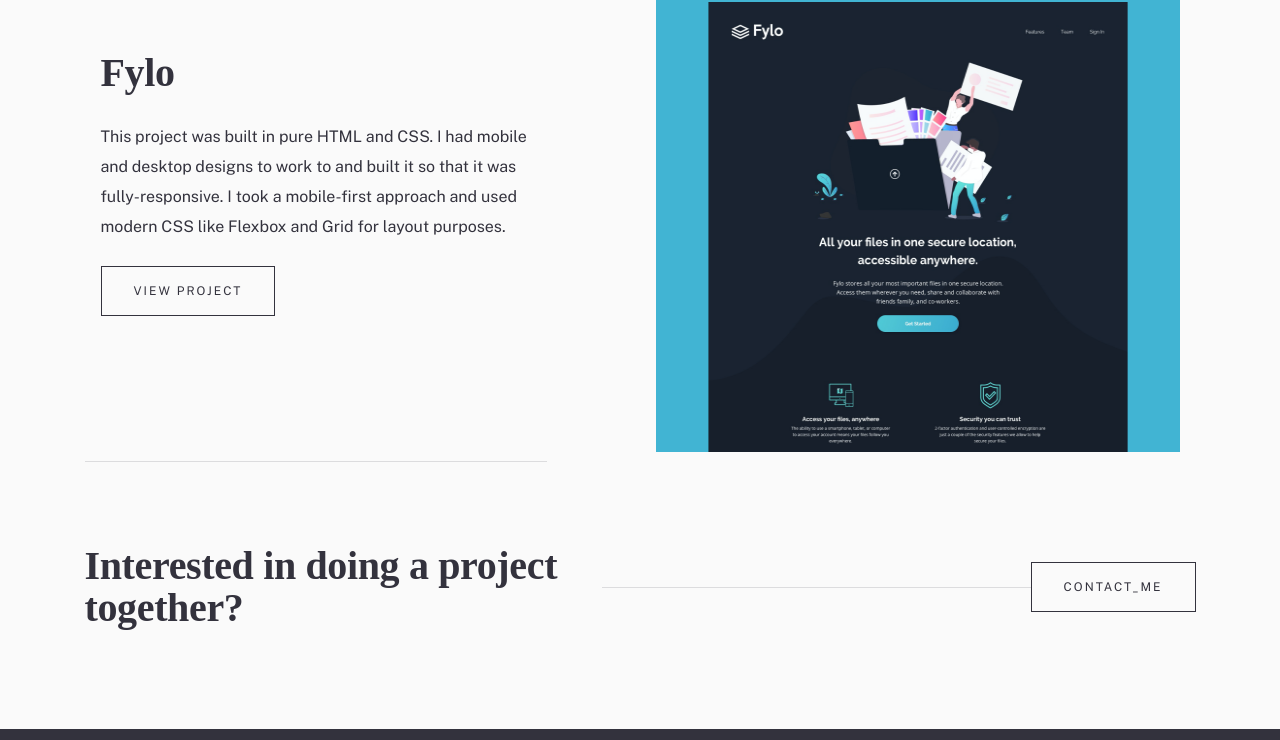
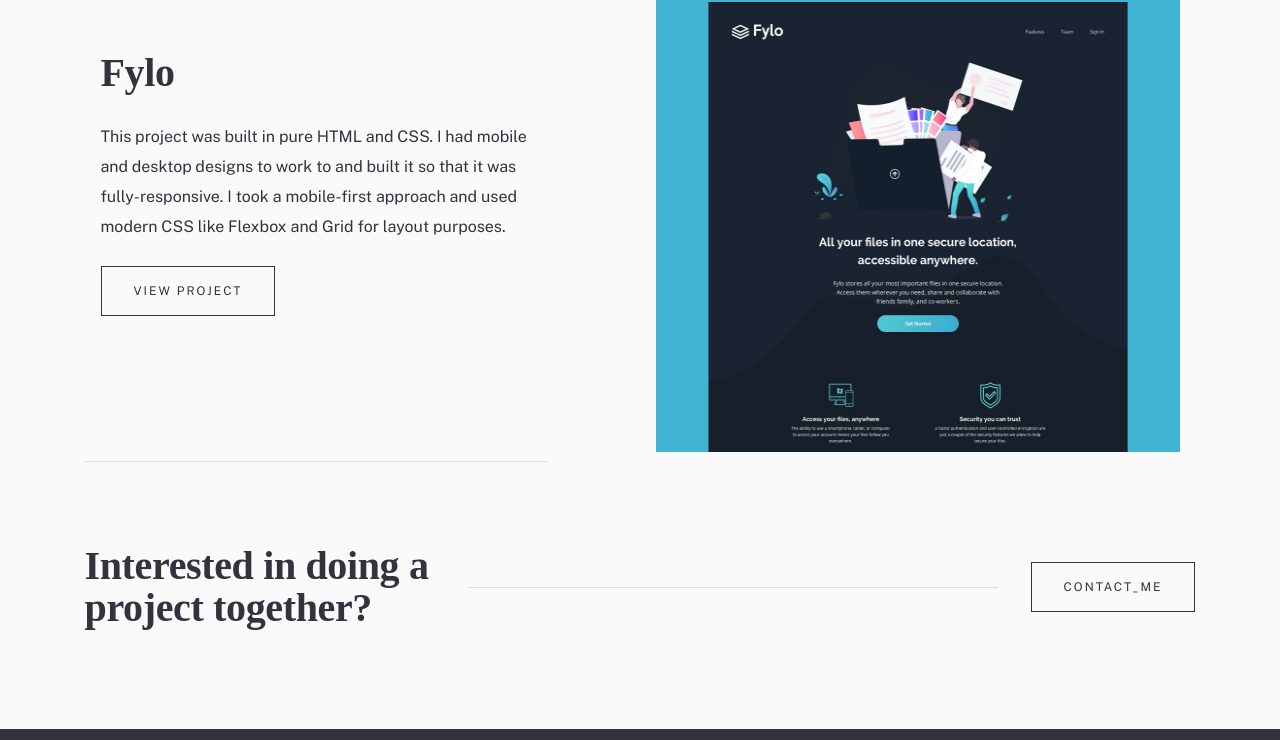
Before and after one commit to abdurahmon97v/MIN, a plain HTML site: page port.html in a window 1280 px wide. Shown: the part 1998-2738 px from the top of the page. Drawn offline with nearby package versions, Linux system fonts and the light colour scheme; a web font is replaced by a local one.

Commit message:
port-bags

```diff
--- a/css/port.css
+++ b/css/port.css
@@ -115,3 +115,6 @@
     display: none;
   }
 }
+.contact__title{
+  max-width: 350px;
+}
```
Also changed, not shown: css/home.css (line endings or trailing spaces).
